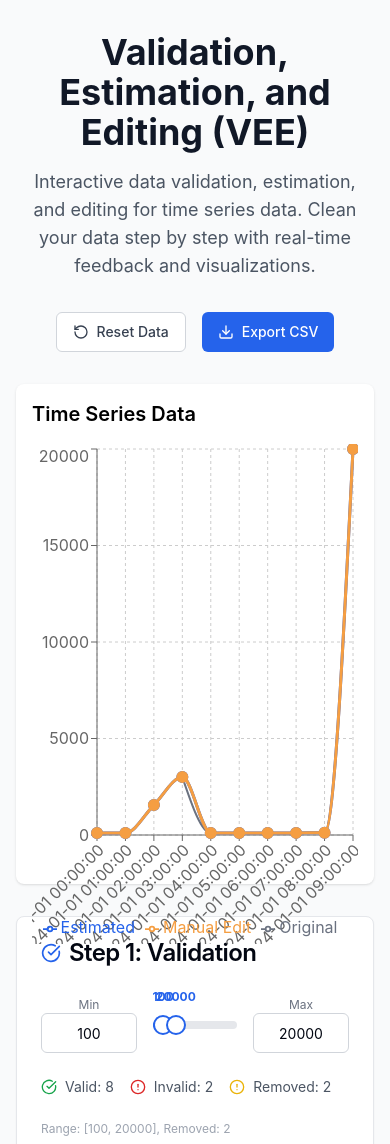
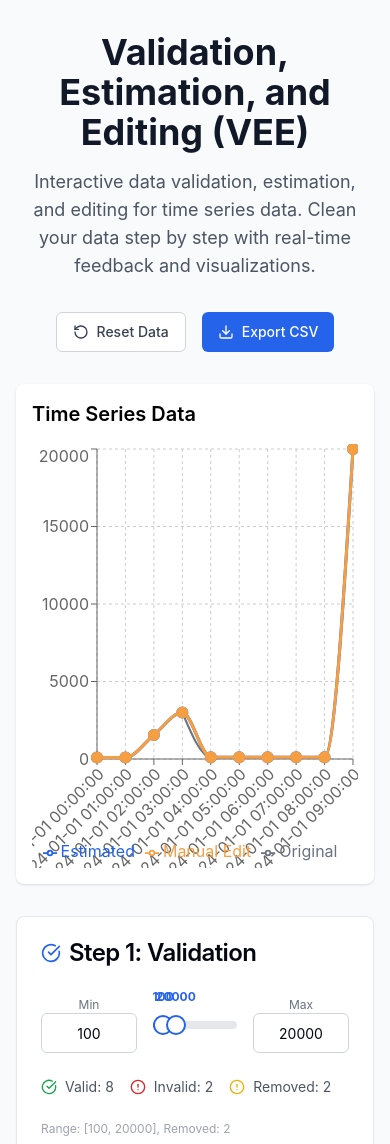
Before and after one commit to desmundyeng/vee, a React (Create React App) app: page / in a window 390 px wide. Shown: the top 1144 px of the page. Built offline with nearby package versions, Linux system fonts and the light colour scheme.

Commit message:
Update layout spacing in App component and adjust DataCharts height for better responsiveness

```diff
--- a/src/App.js
+++ b/src/App.js
@@ -113,7 +113,7 @@
             </div>
           </div>
           {/* Step 1 and Step 2 side by side */}
-          <div className="w-full grid grid-cols-1 md:grid-cols-2 gap-8">
+          <div className="w-full grid grid-cols-1 md:grid-cols-2 gap-8 ">
             <ValidationStep
               onValidate={handleValidate}
               data={data}
--- a/src/components/DataCharts.jsx
+++ b/src/components/DataCharts.jsx
@@ -39,7 +39,7 @@
   };
 
   return (
-    <ResponsiveContainer width="100%" height={500}>
+    <ResponsiveContainer width="100%" height="100%">
       <LineChart data={chartData}>
         <CartesianGrid strokeDasharray="3 3" />
         <XAxis
```
